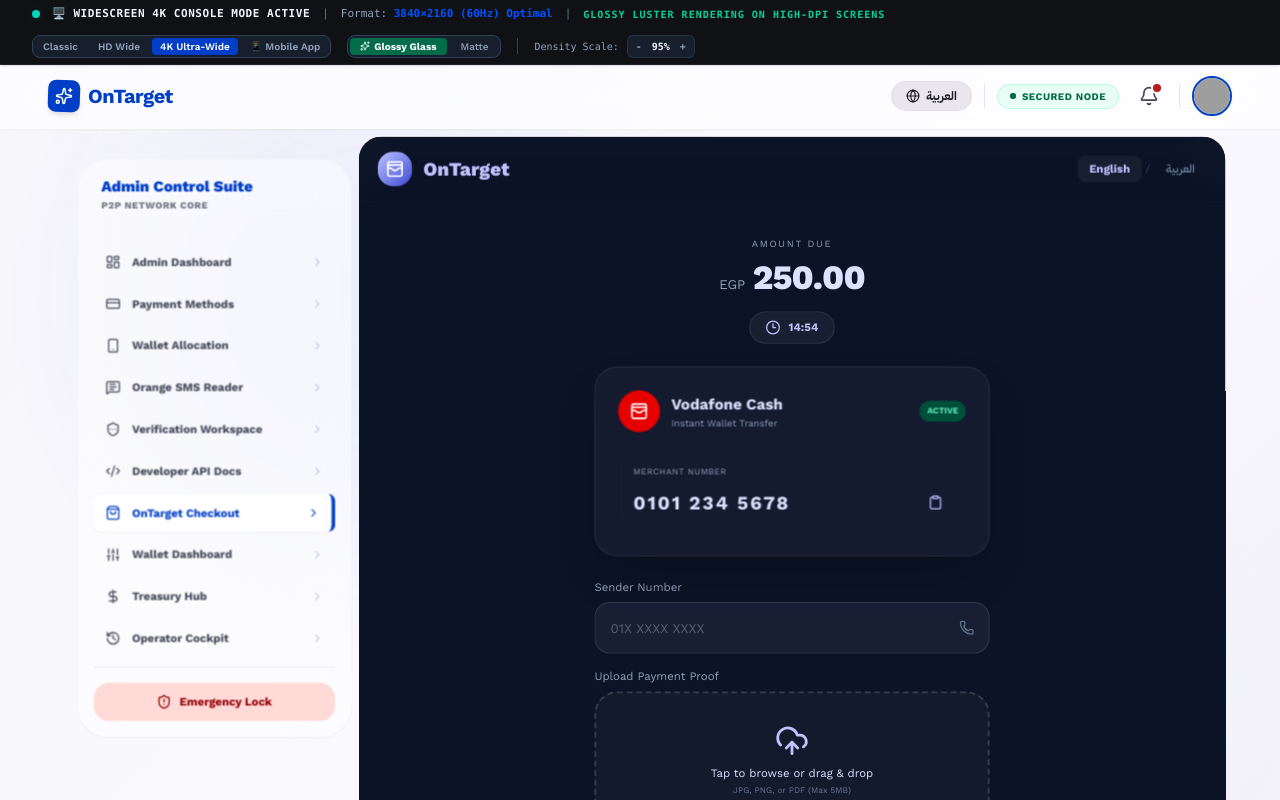
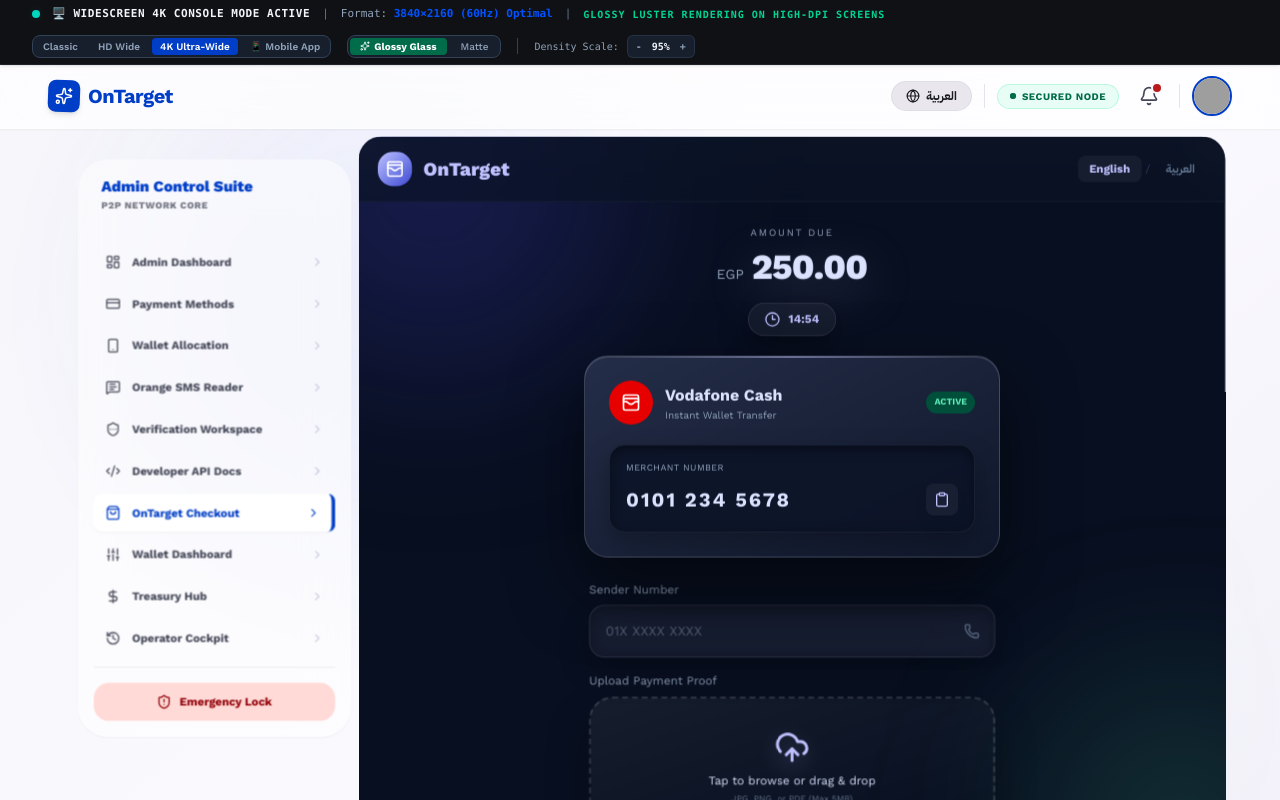
Before and after one commit to mzakaria-creater/-bbbgfd, a React (Vite) app: page /checkout in a window 1280 px wide. Shown: the top 800 px of the page. Built offline with nearby package versions, Linux system fonts and the light colour scheme; grey boxes are pictures that could not be loaded.

Commit message:
style: add interactive 3D checkout

```diff
--- a/src/components/Checkout.tsx
+++ b/src/components/Checkout.tsx
@@ -8,6 +8,7 @@
   const [copied, setCopied] = useState(false);
   const [paid, setPaid] = useState(false);
   const [proof, setProof] = useState('');
+  const [tilt, setTilt] = useState({ x: 0, y: 0 });
   const inputRef = useRef<HTMLInputElement>(null);
 
   useEffect(() => {
@@ -23,23 +24,25 @@
   const time = `${Math.floor(seconds / 60)}:${String(seconds % 60).padStart(2, '0')}`;
 
   return (
-    <motion.div initial={{ opacity: 0 }} animate={{ opacity: 1 }} dir={arabic ? 'rtl' : 'ltr'} className="relative min-h-[850px] -m-2 md:-m-4 xl:-m-6 rounded-2xl overflow-hidden bg-[#0b1326] text-[#dae2fd]">
+    <motion.div initial={{ opacity: 0 }} animate={{ opacity: 1 }} dir={arabic ? 'rtl' : 'ltr'} onMouseMove={event => { const rect = event.currentTarget.getBoundingClientRect(); setTilt({ x: ((event.clientY - rect.top) / rect.height - .5) * -8, y: ((event.clientX - rect.left) / rect.width - .5) * 8 }); }} onMouseLeave={() => setTilt({ x: 0, y: 0 })} className="relative min-h-[850px] -m-2 md:-m-4 xl:-m-6 rounded-2xl overflow-hidden bg-[#080f20] text-[#dae2fd] [perspective:1400px]">
+      <div className="absolute inset-0 pointer-events-none overflow-hidden"><div className="absolute -top-36 -left-28 w-96 h-96 bg-[#4446d2]/25 rounded-full blur-[100px]" style={{ transform: `translate3d(${tilt.y * 4}px,${tilt.x * 4}px,0)` }} /><div className="absolute bottom-10 -right-28 w-80 h-80 bg-[#4edea3]/15 rounded-full blur-[90px]" style={{ transform: `translate3d(${tilt.y * -5}px,${tilt.x * -5}px,0)` }} /><div className="absolute inset-0 opacity-[0.08] bg-[linear-gradient(rgba(255,255,255,.3)_1px,transparent_1px),linear-gradient(90deg,rgba(255,255,255,.3)_1px,transparent_1px)] bg-[size:48px_48px] [transform:rotateX(68deg)_translateY(55%)] [transform-origin:bottom]" /></div>
       <header className="sticky top-0 z-10 bg-[#0b1326]/70 backdrop-blur-xl border-b border-white/5 flex justify-between items-center px-5 py-4">
         <div className="flex items-center gap-3"><div className="w-9 h-9 rounded-xl bg-gradient-to-br from-[#c0c1ff] to-[#4446d2] flex items-center justify-center"><WalletCards className="w-5 h-5 text-white" /></div><span className="font-extrabold text-xl text-[#c0c1ff]">OnTarget</span></div>
         <div className="flex items-center gap-1 text-xs"><button onClick={() => setArabic(false)} className={`px-3 py-1.5 rounded-lg font-bold ${!arabic ? 'text-[#c0c1ff] bg-white/5' : 'text-slate-500'}`}>English</button><span className="text-slate-700">/</span><button onClick={() => setArabic(true)} className={`px-3 py-1.5 rounded-lg font-bold ${arabic ? 'text-[#c0c1ff] bg-white/5' : 'text-slate-500'}`}>العربية</button></div>
       </header>
-      <main className="max-w-md mx-auto px-4 pt-9 pb-32 space-y-6">
-        <section className="text-center"><p className="text-[10px] uppercase tracking-[0.18em] text-slate-400">{text('Amount Due', 'المبلغ المطلوب')}</p><div className="flex items-baseline justify-center gap-2 mt-2"><span className="text-slate-400 text-sm">EGP</span><span className="text-4xl font-extrabold tracking-tight">250.00</span></div><span className="mt-4 inline-flex items-center gap-2 px-4 py-2 bg-white/5 border border-white/10 rounded-full text-[#c0c1ff] text-xs font-bold"><Clock3 className="w-4 h-4" /> {time}</span></section>
-        <section className="bg-[#171f33]/80 backdrop-blur-xl rounded-2xl p-6 border border-white/10 shadow-2xl">
+      <main className="relative max-w-md mx-auto px-4 pt-9 pb-32 space-y-6 [transform-style:preserve-3d]" style={{ transform: `rotateX(${tilt.x}deg) rotateY(${tilt.y}deg)` }}>
+        <section className="text-center transition-transform duration-200 [transform:translateZ(45px)]"><p className="text-[10px] uppercase tracking-[0.18em] text-slate-400">{text('Amount Due', 'المبلغ المطلوب')}</p><div className="flex items-baseline justify-center gap-2 mt-2"><span className="text-slate-400 text-sm">EGP</span><span className="text-4xl font-extrabold tracking-tight drop-shadow-[0_12px_24px_rgba(192,193,255,.25)]">250.00</span></div><span className="mt-4 inline-flex items-center gap-2 px-4 py-2 bg-white/5 border border-white/10 rounded-full text-[#c0c1ff] text-xs font-bold shadow-[0_12px_30px_rgba(0,0,0,.35)]"><Clock3 className="w-4 h-4" /> {time}</span></section>
+        <section className="relative bg-gradient-to-br from-[#26304a]/95 to-[#11192d]/95 backdrop-blur-xl rounded-2xl p-6 border border-white/15 shadow-[0_30px_70px_rgba(0,0,0,.55),inset_0_1px_0_rgba(255,255,255,.15)] transition-transform duration-200 [transform:translateZ(70px)] [transform-style:preserve-3d]">
+          <div className="absolute inset-x-7 top-0 h-px bg-gradient-to-r from-transparent via-[#c0c1ff]/80 to-transparent" />
           <div className="flex justify-between items-center mb-5"><div className="flex items-center gap-3"><div className="w-11 h-11 rounded-full bg-[#e60000] flex items-center justify-center"><WalletCards className="w-5 h-5 text-white" /></div><div><h3 className="font-bold">Vodafone Cash</h3><p className="text-[10px] text-slate-400">{text('Instant Wallet Transfer', 'تحويل محفظة فوري')}</p></div></div><span className="px-2 py-1 rounded-full bg-emerald-900 text-emerald-300 text-[9px] font-bold uppercase">{text('Active', 'نشط')}</span></div>
-          <div className="bg-[#131b2e] rounded-xl p-4"><p className="text-[9px] uppercase tracking-wider text-slate-400">{text('Merchant Number', 'رقم التاجر')}</p><div className="flex justify-between items-center mt-2"><span dir="ltr" className="text-xl font-bold tracking-widest">0101 234 5678</span><button onClick={copyNumber} className="p-2 rounded-lg hover:bg-white/10"><Clipboard className="w-4 h-4 text-[#c0c1ff]" /></button></div></div>
+          <div className="bg-[#0d1529]/90 rounded-xl p-4 border border-white/5 shadow-[inset_0_3px_12px_rgba(0,0,0,.45),0_10px_25px_rgba(0,0,0,.25)] [transform:translateZ(18px)]"><p className="text-[9px] uppercase tracking-wider text-slate-400">{text('Merchant Number', 'رقم التاجر')}</p><div className="flex justify-between items-center mt-2"><span dir="ltr" className="text-xl font-bold tracking-widest">0101 234 5678</span><button onClick={copyNumber} className="p-2 rounded-lg bg-white/5 hover:bg-white/10 shadow-lg active:[transform:translateZ(0)_scale(.94)] [transform:translateZ(12px)]"><Clipboard className="w-4 h-4 text-[#c0c1ff]" /></button></div></div>
         </section>
-        <section className="space-y-4"><label className="block text-xs text-slate-400">{text('Sender Number', 'رقم المرسل')}<span className="relative block mt-2"><input dir="ltr" className="w-full bg-[#2d3449]/40 border border-white/10 rounded-xl px-4 py-4 outline-none focus:border-[#c0c1ff] text-sm" placeholder="01X XXXX XXXX" /><Phone className="absolute right-4 top-1/2 -translate-y-1/2 w-4 h-4 text-slate-500" /></span></label>
-          <div><p className="text-xs text-slate-400 mb-2">{text('Upload Payment Proof', 'رفع إثبات الدفع')}</p><input ref={inputRef} type="file" accept=".jpg,.jpeg,.png,.pdf" className="hidden" onChange={event => setProof(event.target.files?.[0]?.name || '')} /><button onClick={() => inputRef.current?.click()} className="w-full border-2 border-dashed border-white/15 rounded-2xl p-8 bg-white/[0.03] hover:bg-white/[0.06] hover:border-[#c0c1ff]/50 transition-all"><CloudUpload className="w-9 h-9 text-[#c0c1ff] mx-auto mb-2" /><p className="text-xs">{proof || text('Tap to browse or drag & drop', 'اضغط لاختيار إثبات الدفع')}</p><p className="text-[9px] text-slate-500 mt-1">JPG, PNG, or PDF (Max 5MB)</p></button></div>
+        <section className="space-y-4 [transform:translateZ(38px)]"><label className="block text-xs text-slate-400">{text('Sender Number', 'رقم المرسل')}<span className="relative block mt-2"><input dir="ltr" className="w-full bg-[#2d3449]/40 border border-white/10 rounded-xl px-4 py-4 outline-none focus:border-[#c0c1ff] text-sm shadow-[inset_0_3px_12px_rgba(0,0,0,.3),0_14px_30px_rgba(0,0,0,.25)]" placeholder="01X XXXX XXXX" /><Phone className="absolute right-4 top-1/2 -translate-y-1/2 w-4 h-4 text-slate-500" /></span></label>
+          <div><p className="text-xs text-slate-400 mb-2">{text('Upload Payment Proof', 'رفع إثبات الدفع')}</p><input ref={inputRef} type="file" accept=".jpg,.jpeg,.png,.pdf" className="hidden" onChange={event => setProof(event.target.files?.[0]?.name || '')} /><button onClick={() => inputRef.current?.click()} className="w-full border-2 border-dashed border-white/15 rounded-2xl p-8 bg-gradient-to-br from-white/[0.06] to-transparent hover:border-[#c0c1ff]/50 transition-all shadow-[0_22px_45px_rgba(0,0,0,.28)] hover:[transform:translateY(-4px)_translateZ(18px)]"><CloudUpload className="w-9 h-9 text-[#c0c1ff] mx-auto mb-2 drop-shadow-[0_8px_12px_rgba(192,193,255,.35)]" /><p className="text-xs">{proof || text('Tap to browse or drag & drop', 'اضغط لاختيار إثبات الدفع')}</p><p className="text-[9px] text-slate-500 mt-1">JPG, PNG, or PDF (Max 5MB)</p></button></div>
         </section>
         <div className="flex justify-center items-center gap-3 py-3"><span className={`w-3 h-3 rounded-full ${paid ? 'bg-emerald-400' : 'bg-emerald-400 animate-pulse'}`} /><p className="text-xs text-slate-400">{paid ? text('Payment submitted for verification', 'تم إرسال الدفع للتحقق') : text('Waiting for Confirmation', 'في انتظار التأكيد')}</p></div>
       </main>
-      <nav className="absolute bottom-0 inset-x-0 bg-[#222a3d]/90 backdrop-blur-xl border-t border-white/10 px-6 pb-7 pt-4"><button onClick={() => setPaid(true)} className="max-w-md mx-auto w-full bg-gradient-to-br from-[#c0c1ff] to-[#4446d2] text-[#1000a9] font-extrabold py-4 rounded-xl flex items-center justify-center gap-3 active:scale-[0.98] transition-transform shadow-lg"><ShieldCheck className="w-5 h-5" /> {paid ? text('Payment Submitted', 'تم إرسال الدفع') : text('I Have Paid', 'لقد دفعت')}</button></nav>
+      <nav className="absolute bottom-0 inset-x-0 bg-[#222a3d]/80 backdrop-blur-xl border-t border-white/10 px-6 pb-7 pt-4"><button onClick={() => setPaid(true)} className="max-w-md mx-auto w-full bg-gradient-to-br from-[#e1e0ff] via-[#9fa1ff] to-[#4446d2] text-[#1000a9] font-extrabold py-4 rounded-xl flex items-center justify-center gap-3 active:scale-[0.97] transition-transform shadow-[0_14px_0_#292b91,0_24px_45px_rgba(68,70,210,.4),inset_0_1px_0_rgba(255,255,255,.8)] active:translate-y-2 active:shadow-[0_6px_0_#292b91,0_12px_24px_rgba(68,70,210,.3)]"><ShieldCheck className="w-5 h-5" /> {paid ? text('Payment Submitted', 'تم إرسال الدفع') : text('I Have Paid', 'لقد دفعت')}</button></nav>
       {copied && <div className="absolute bottom-28 left-1/2 -translate-x-1/2 bg-[#171f33] border border-[#c0c1ff]/20 px-5 py-3 rounded-full text-xs flex items-center gap-2 shadow-xl"><CheckCircle2 className="w-4 h-4 text-emerald-400" /> {text('Copied to clipboard', 'تم نسخ الرقم')}</div>}
     </motion.div>
   );
```
